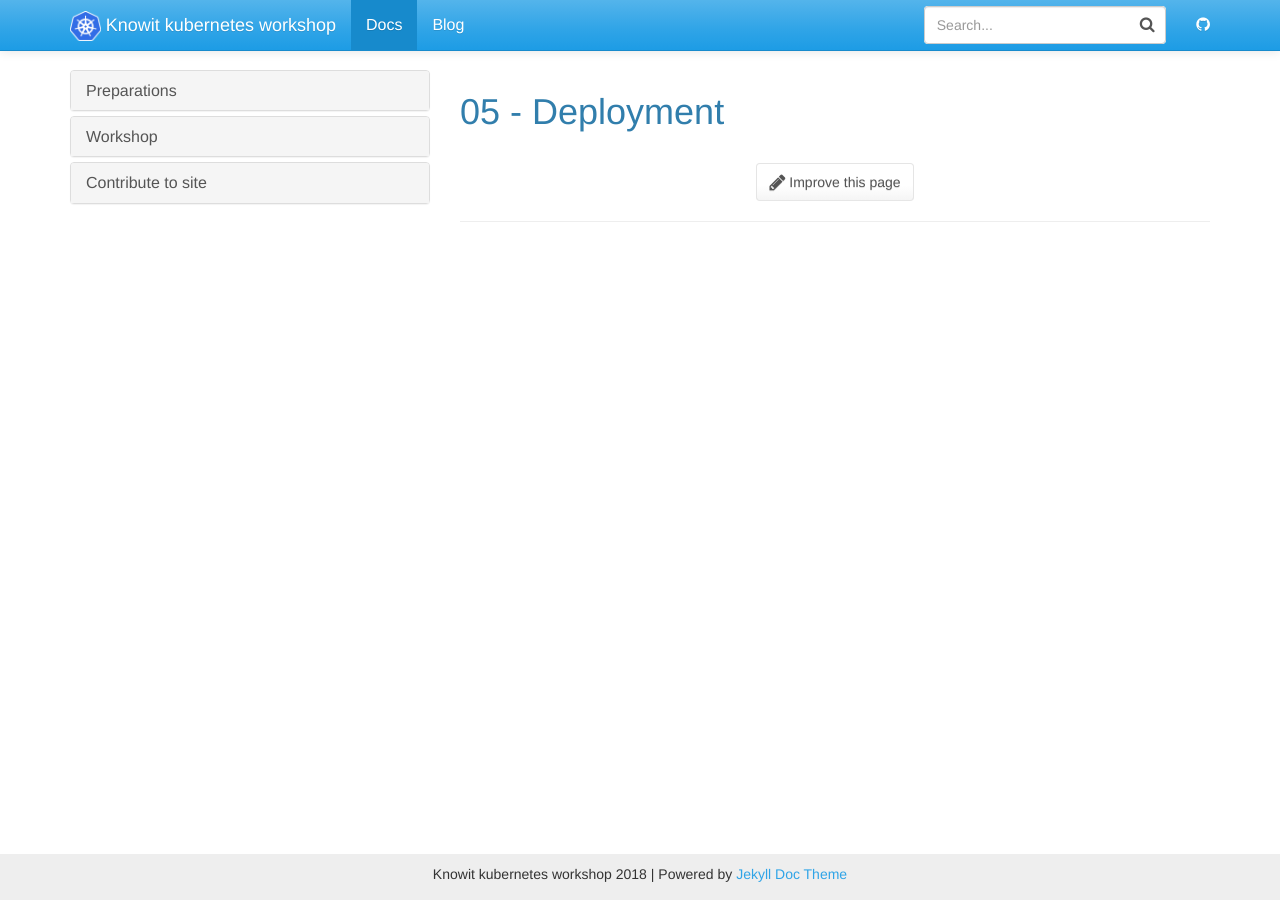
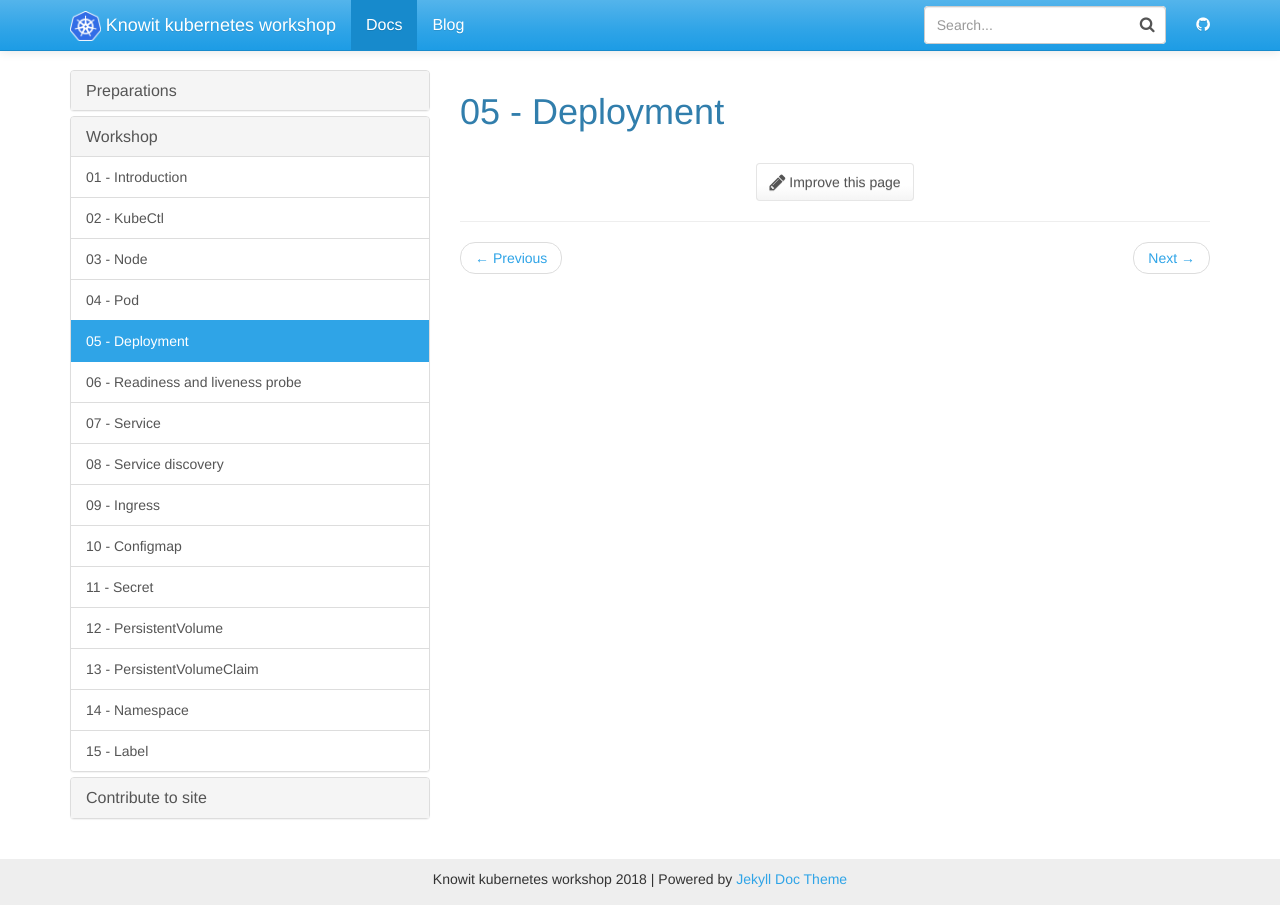
Before and after one commit to knowit/kubernetes-workshop, a Jekyll site: the page built from docs/_docs/workshop/05-deploy.md, in a window 1280 px wide. Built offline with Jekyll 4.4.1, drawn with Linux system fonts in a browser that asks for light colours; nearby versions of some CDN libraries.

Commit message:
Fix menu after reorder 05 and 06

```diff
--- a/docs/_data/docs.yml
+++ b/docs/_data/docs.yml
@@ -8,8 +8,8 @@
   - 02-kubectl
   - 03-node
   - 04-pod
-  - 05-probe
-  - 06-deployment
+  - 05-deployment
+  - 06-probe
   - 07-service
   - 08-service-discovery
   - 09-ingress
```
